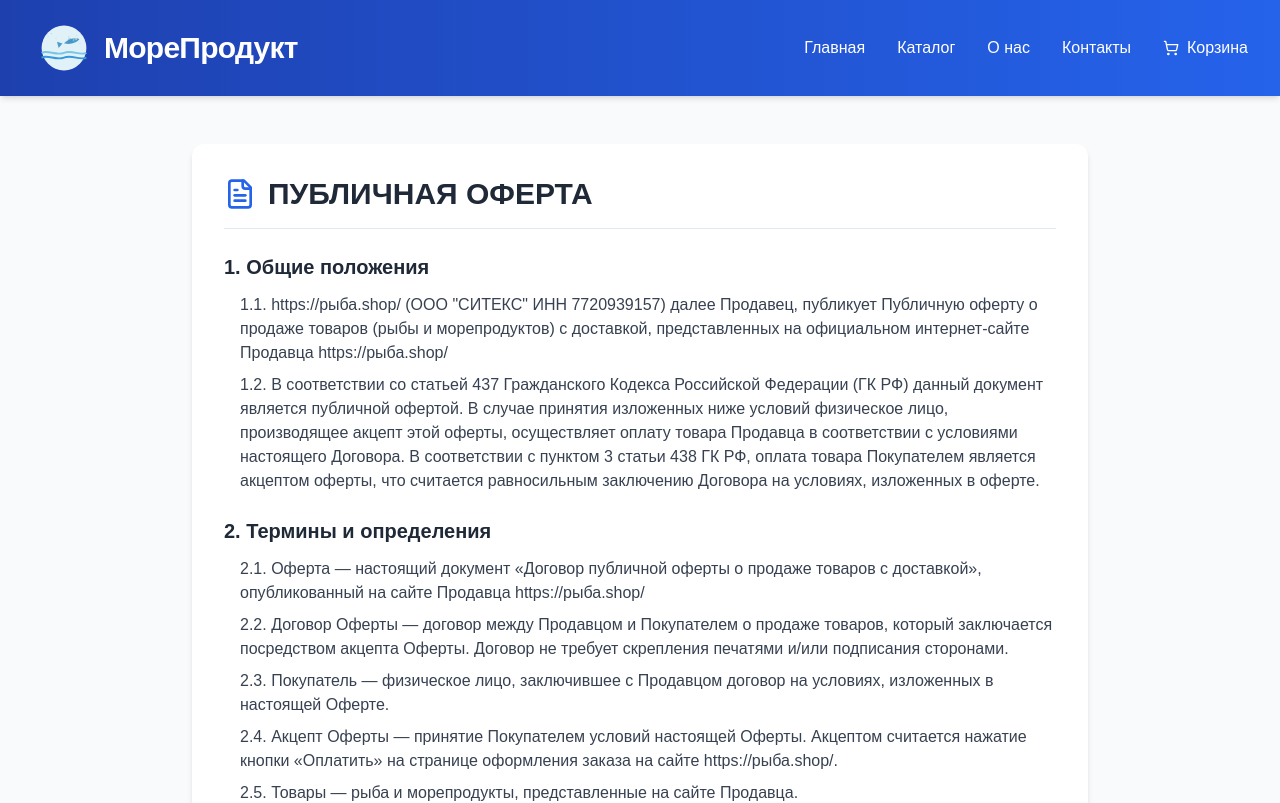
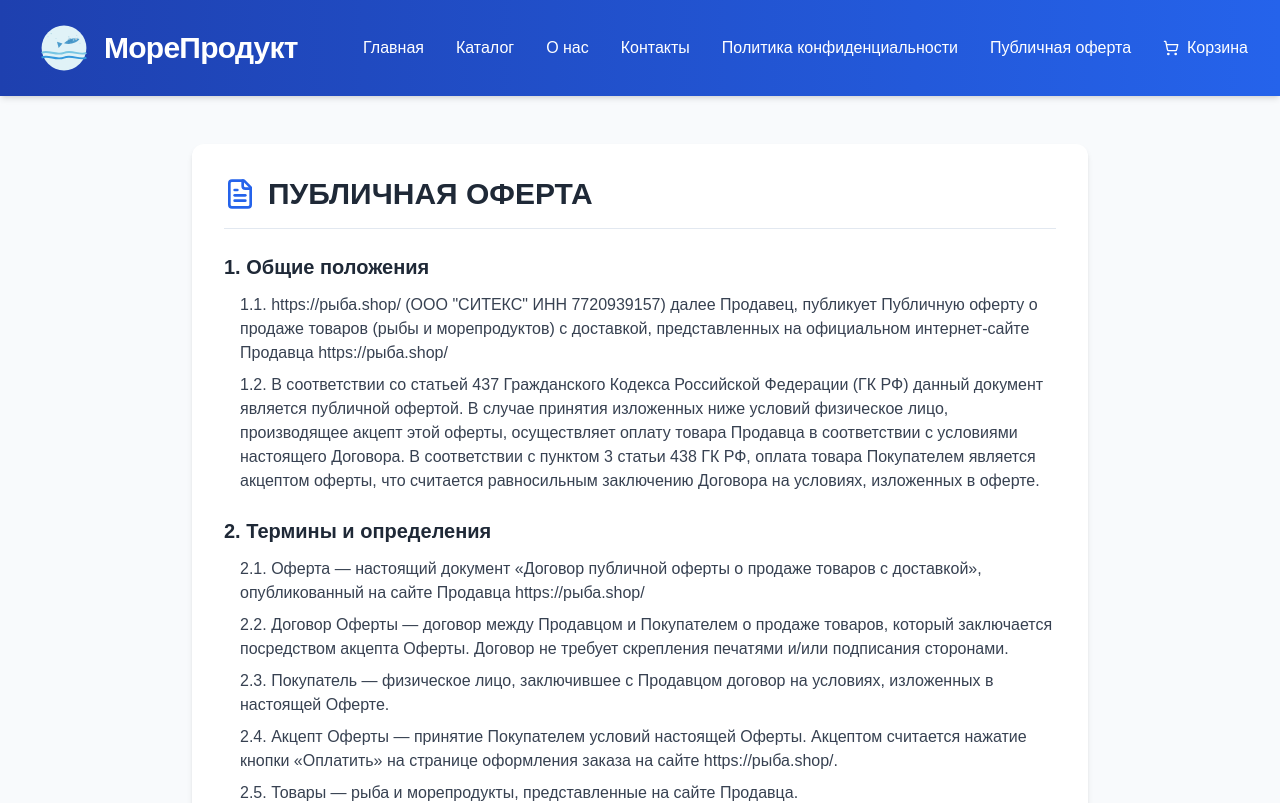
Before and after one commit to osya222/stellar-web-design-kit, a React (Vite) app: page /public-offer in a window 1280 px wide. Shown: the top 803 px of the page. Built offline with nearby package versions, Linux system fonts and the light colour scheme.

Commit message:
Fix navigation and add public offer
Fixes navigation issues and adds public offer page.

```diff
--- a/src/components/layout/Footer.tsx
+++ b/src/components/layout/Footer.tsx
@@ -18,9 +18,9 @@ const Footer = () => {
             <h4 className="text-lg font-medium mb-4">Навигация</h4>
             <ul className="space-y-2">
               <li><Link to="/" className="text-blue-200 hover:text-white transition-colors">Главная</Link></li>
-              <li><a href="#catalog" className="text-blue-200 hover:text-white transition-colors">Каталог</a></li>
-              <li><a href="#about" className="text-blue-200 hover:text-white transition-colors">О нас</a></li>
-              <li><a href="#contacts" className="text-blue-200 hover:text-white transition-colors">Контакты</a></li>
+              <li><Link to="/#catalog" className="text-blue-200 hover:text-white transition-colors">Каталог</Link></li>
+              <li><Link to="/#about" className="text-blue-200 hover:text-white transition-colors">О нас</Link></li>
+              <li><Link to="/#contacts" className="text-blue-200 hover:text-white transition-colors">Контакты</Link></li>
               <li><Link to="/privacy-policy" className="text-blue-200 hover:text-white transition-colors">Политика конфиденциальности</Link></li>
               <li><Link to="/public-offer" className="text-blue-200 hover:text-white transition-colors">Публичная оферта</Link></li>
             </ul>
--- a/src/components/layout/Header.tsx
+++ b/src/components/layout/Header.tsx
@@ -23,10 +23,20 @@ const Header = () => {
   const DesktopNav = () => (
     <nav>
       <ul className="flex gap-8 font-medium">
-        <li><a href="#" className="hover:text-blue-200 transition-colors">Главная</a></li>
-        <li><a href="#catalog" className="hover:text-blue-200 transition-colors">Каталог</a></li>
-        <li><a href="#about" className="hover:text-blue-200 transition-colors">О нас</a></li>
-        <li><a href="#contacts" className="hover:text-blue-200 transition-colors">Контакты</a></li>
+        <li><Link to="/" className="hover:text-blue-200 transition-colors">Главная</Link></li>
+        <li><Link to="/#catalog" className="hover:text-blue-200 transition-colors">Каталог</Link></li>
+        <li><Link to="/#about" className="hover:text-blue-200 transition-colors">О нас</Link></li>
+        <li><Link to="/#contacts" className="hover:text-blue-200 transition-colors">Контакты</Link></li>
+        <li>
+          <Link to="/privacy-policy" className="hover:text-blue-200 transition-colors">
+            Политика конфиденциальности
+          </Link>
+        </li>
+        <li>
+          <Link to="/public-offer" className="hover:text-blue-200 transition-colors">
+            Публичная оферта
+          </Link>
+        </li>
         <li>
           <Link to="/cart" className="flex items-center hover:text-blue-200 transition-colors">
             <ShoppingCart className="w-4 h-4 mr-2" />
@@ -60,18 +70,24 @@ const Header = () => {
         </SheetHeader>
         <div className="mt-6">
           <nav className="flex flex-col gap-6">
-            <a href="#" className="text-lg font-medium hover:text-blue-200 transition-colors" onClick={() => setIsMenuOpen(false)}>
+            <Link to="/" className="text-lg font-medium hover:text-blue-200 transition-colors" onClick={() => setIsMenuOpen(false)}>
               Главная
-            </a>
-            <a href="#catalog" className="text-lg font-medium hover:text-blue-200 transition-colors" onClick={() => setIsMenuOpen(false)}>
+            </Link>
+            <Link to="/#catalog" className="text-lg font-medium hover:text-blue-200 transition-colors" onClick={() => setIsMenuOpen(false)}>
               Каталог
-            </a>
-            <a href="#about" className="text-lg font-medium hover:text-blue-200 transition-colors" onClick={() => setIsMenuOpen(false)}>
+            </Link>
+            <Link to="/#about" className="text-lg font-medium hover:text-blue-200 transition-colors" onClick={() => setIsMenuOpen(false)}>
               О нас
-            </a>
-            <a href="#contacts" className="text-lg font-medium hover:text-blue-200 transition-colors" onClick={() => setIsMenuOpen(false)}>
+            </Link>
+            <Link to="/#contacts" className="text-lg font-medium hover:text-blue-200 transition-colors" onClick={() => setIsMenuOpen(false)}>
               Контакты
-            </a>
+            </Link>
+            <Link to="/privacy-policy" className="text-lg font-medium hover:text-blue-200 transition-colors" onClick={() => setIsMenuOpen(false)}>
+              Политика конфиденциальности
+            </Link>
+            <Link to="/public-offer" className="text-lg font-medium hover:text-blue-200 transition-colors" onClick={() => setIsMenuOpen(false)}>
+              Публичная оферта
+            </Link>
             <Link to="/cart" className="flex items-center text-lg font-medium hover:text-blue-200 transition-colors" onClick={() => setIsMenuOpen(false)}>
               <ShoppingCart className="w-5 h-5 mr-2" />
               Корзина
```
